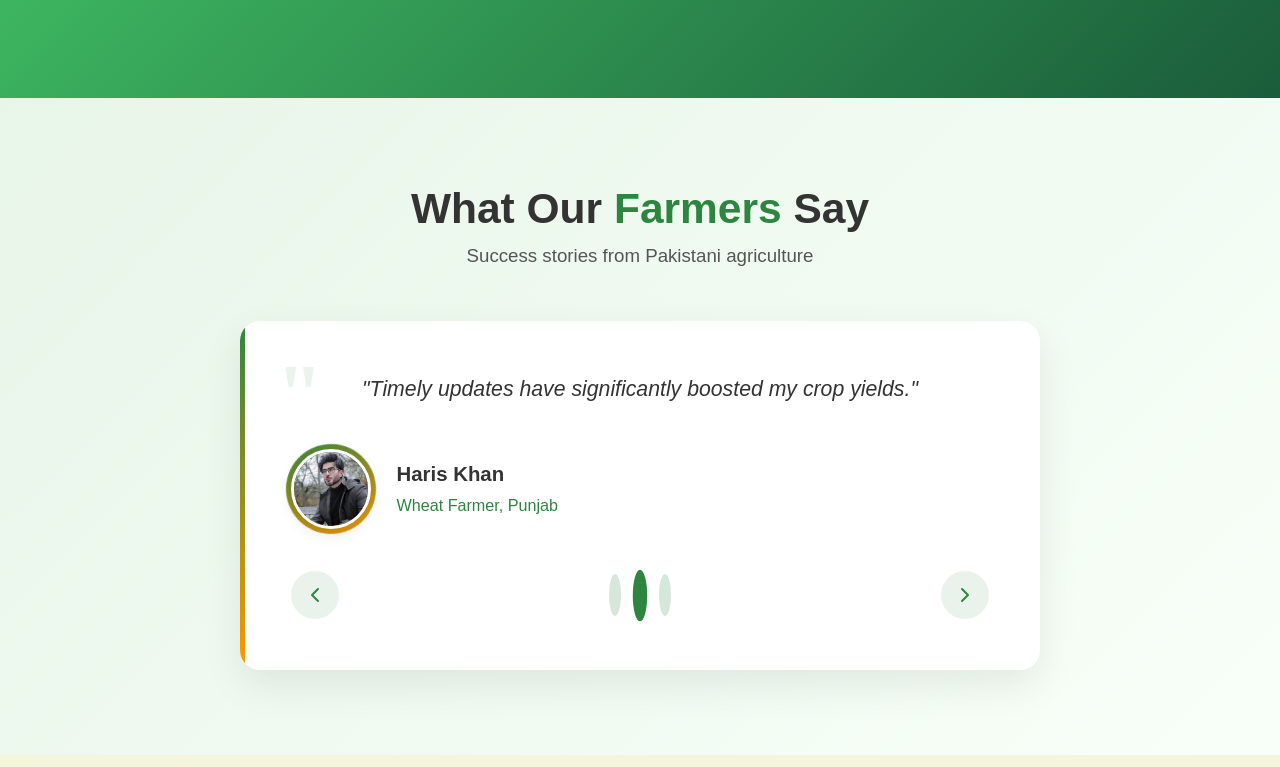
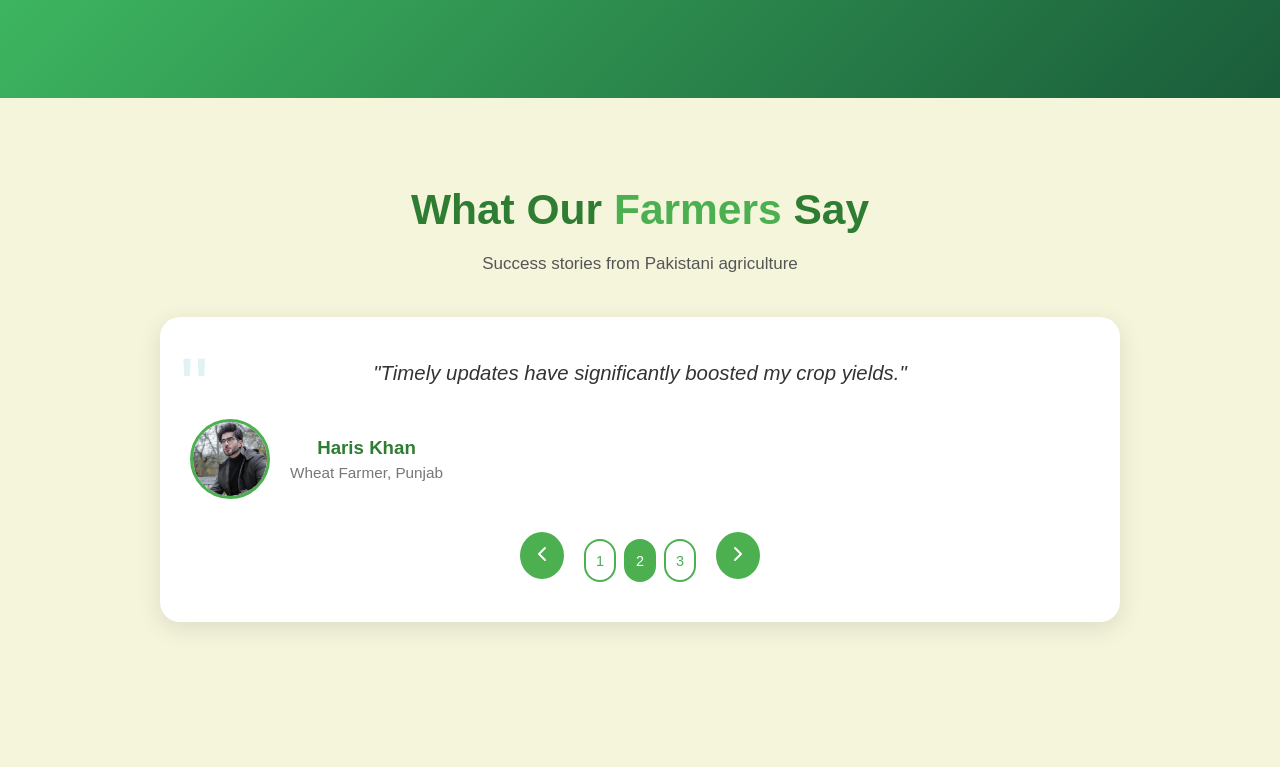
Before and after one commit to awais37402/Barak, a React (Create React App) app: page / in a window 1280 px wide. Shown: the part 2787-3554 px from the top of the page. Built offline with nearby package versions, Linux system fonts and the light colour scheme.

Commit message:
Add files via upload

```diff
--- a/src/components/Testimonials.css
+++ b/src/components/Testimonials.css
@@ -1,131 +1,89 @@
-/* Testimonials.css */
-:root {
-    --primary-color: #2e8540;
-    --primary-light: #e8f5e9;
-    --secondary-color: #ff9800;
-    --text-dark: #333;
-    --text-medium: #555;
-    --text-light: #777;
-    --white: #ffffff;
-    --gray-light: #f5f5f5;
-    --transition: all 0.4s cubic-bezier(0.175, 0.885, 0.32, 1.1);
+/* Reset & Base */
+* {
+  margin: 0;
+  padding: 0;
+  box-sizing: border-box;
 }
 
 .testimonial-section {
-    padding: 5rem 1rem;
-    background: linear-gradient(135deg, var(--primary-light) 0%, #f8fff8 100%);
+  background-color: #f5f5dc; /* Soft beige for agriculture feel */
+  padding: 80px 20px;
   font-family: 'Poppins', sans-serif;
-    position: relative;
-    overflow: hidden;
-  }
-
-  .testimonial-container {
-    max-width: 1200px;
-    margin: 0 auto;
-    position: relative;
 }
 
 .section-header {
   text-align: center;
-    margin-bottom: 3rem;
+  margin-bottom: 40px;
 }
 
 .testimonial-title {
   font-size: 2.5rem;
-    font-weight: 700;
-    color: var(--text-dark);
-    margin-bottom: 0.5rem;
-    line-height: 1.2;
-    position: relative;
-    display: inline-block;
+  color: #2e7d32;
+  margin-bottom: 10px;
 }
 
-  .testimonial-title .highlight {
-    color: var(--primary-color);
-    position: relative;
-  }
-
-  .testimonial-title .highlight::after {
-    content: '';
-    position: absolute;
-    bottom: 5px;
-    left: 0;
-    width: 100%;
-    height: 8px;
-    background-color: rgba(46, 133, 64, 0.2);
-    z-index: -1;
-    border-radius: 4px;
+.highlight {
+  color: #4caf50;
 }
 
 .testimonial-subtitle {
-    color: var(--text-medium);
-    font-size: 1.1rem;
-    max-width: 600px;
+  font-size: 1rem;
+  color: #555;
+}
+
+/* Testimonial Container */
+.testimonial-container {
+  max-width: 960px;
   margin: 0 auto;
 }
 
 .testimonial-box {
-    background: var(--white);
+  position: relative;
+  background-color: #ffffff;
   border-radius: 20px;
-    box-shadow: 0 15px 40px rgba(0, 0, 0, 0.08);
-    padding: 3rem;
-    max-width: 800px;
-    margin: 0 auto;
-    transition: var(--transition);
-    position: relative;
+  padding: 40px 30px;
+  box-shadow: 0 6px 24px rgba(0, 0, 0, 0.1);
   overflow: hidden;
+  transition: all 0.5s ease-in-out;
+  animation: slideIn 0.5s ease-in-out;
 }
 
-  .testimonial-box::before {
-    content: '';
-    position: absolute;
-    top: 0;
-    left: 0;
-    width: 5px;
-    height: 100%;
-    background: linear-gradient(to bottom, var(--primary-color), var(--secondary-color));
+.fade {
+  opacity: 0.5;
+  pointer-events: none;
 }
 
-  .testimonial-box.fade {
-    animation: fadeIn 0.5s ease-in-out;
-  }
-
-  @keyframes fadeIn {
-    0% { opacity: 0; transform: translateY(10px); }
-    100% { opacity: 1; transform: translateY(0); }
-  }
-
+/* Quote */
 .quote-container {
   position: relative;
-    margin-bottom: 2.5rem;
+  margin-bottom: 30px;
 }
 
 .quote-icon {
+  font-size: 80px;
+  color: #e0f2f1;
   position: absolute;
-    top: -20px;
-    left: -15px;
-    font-size: 5rem;
-    color: rgba(46, 133, 64, 0.1);
-    font-family: serif;
-    font-weight: bold;
-    line-height: 1;
+  top: -30px;
+  left: -10px;
   z-index: 0;
 }
 
 .quote {
-    font-size: 1.25rem;
-    color: var(--text-dark);
+  font-size: 1.2rem;
+  font-style: italic;
   line-height: 1.6;
   position: relative;
   z-index: 1;
-    font-style: italic;
+  color: #333;
 }
 
+/* Client Info */
 .client-info {
   display: flex;
   align-items: center;
-    gap: 1.5rem;
-    margin-top: 2rem;
+  gap: 20px;
+  margin-top: 20px;
+  flex-wrap: wrap;
 }
 
 .client-image-container {
@@ -137,150 +95,108 @@
 .client-img {
   width: 100%;
   height: 100%;
+  object-fit: cover;
   border-radius: 50%;
-    object-fit: cover;
-    position: relative;
-    z-index: 2;
-    border: 3px solid var(--white);
-    box-shadow: 0 5px 15px rgba(0, 0, 0, 0.1);
-    transition: var(--transition);
-  }
-
-  .image-border {
-    position: absolute;
-    top: -5px;
-    left: -5px;
-    right: -5px;
-    bottom: -5px;
-    border-radius: 50%;
-    background: linear-gradient(135deg, var(--primary-color), var(--secondary-color));
-    z-index: 1;
-    animation: rotate 6s linear infinite;
-  }
-
-  @keyframes rotate {
-    0% { transform: rotate(0deg); }
-    100% { transform: rotate(360deg); }
-  }
-
-  .client-details {
-    text-align: left;
+  border: 3px solid #4caf50;
 }
 
 .client-name {
-    font-size: 1.2rem;
+  font-size: 1.1rem;
   font-weight: 600;
-    color: var(--text-dark);
-    margin-bottom: 0.2rem;
+  color: #2e7d32;
 }
 
 .client-role {
-    font-size: 0.95rem;
-    color: var(--primary-color);
-    font-weight: 500;
+  font-size: 0.9rem;
+  color: #777;
 }
 
+/* Navigation Controls */
 .nav-controls {
   display: flex;
-    justify-content: space-between;
   align-items: center;
-    margin-top: 2.5rem;
+  justify-content: center;
+  margin-top: 30px;
+  gap: 20px;
 }
 
 .nav-button {
-    background: none;
+  background-color: #4caf50;
   border: none;
-    color: var(--primary-color);
-    width: 48px;
-    height: 48px;
+  padding: 10px;
   border-radius: 50%;
-    display: flex;
-    align-items: center;
-    justify-content: center;
+  color: white;
   cursor: pointer;
-    transition: var(--transition);
-    background-color: rgba(46, 133, 64, 0.1);
+  transition: background-color 0.3s ease;
 }
 
 .nav-button:hover {
-    background-color: rgba(46, 133, 64, 0.2);
-    transform: scale(1.1);
-  }
-
-  .nav-button svg {
-    width: 24px;
-    height: 24px;
+  background-color: #2e7d32;
 }
 
 .indicators {
   display: flex;
-    gap: 0.75rem;
+  gap: 8px;
+  justify-content: center;
+  margin-top: 10px;
+  flex-wrap: wrap;
 }
 
-  .indicator {
-    width: 12px;
-    height: 12px;
-    border-radius: 50%;
-    background-color: rgba(46, 133, 64, 0.2);
-    border: none;
+.indicator-tag {
+  background-color: transparent;
+  border: 2px solid #4caf50;
+  color: #4caf50;
+  padding: 4px 10px;
+  border-radius: 20px;
+  font-size: 0.85rem;
   cursor: pointer;
-    transition: var(--transition);
-    padding: 0;
+  transition: all 0.3s ease;
+  font-weight: 500;
 }
 
-  .indicator.active {
-    background-color: var(--primary-color);
-    transform: scale(1.2);
+.indicator-tag:hover {
+  background-color: #4caf50;
+  color: #fff;
 }
 
-  .indicator:hover:not(.active) {
-    background-color: rgba(46, 133, 64, 0.4);
+.indicator-tag.active {
+  background-color: #4caf50;
+  color: white;
 }
 
-  /* Responsive Styles */
+/* Slide In Animation */
+@keyframes slideIn {
+  from {
+    transform: translateX(50px);
+    opacity: 0;
+  }
+  to {
+    transform: translateX(0);
+    opacity: 1;
+  }
+}
+
+/* Responsive Design */
 @media (max-width: 768px) {
-    .testimonial-section {
-      padding: 3rem 1rem;
+  .testimonial-box {
+    padding: 30px 20px;
   }
 
   .testimonial-title {
     font-size: 2rem;
   }
 
-    .testimonial-box {
-      padding: 2rem 1.5rem;
-    }
-
   .quote {
-      font-size: 1.1rem;
+    font-size: 1rem;
   }
 
   .client-info {
     flex-direction: column;
-      text-align: center;
-    }
-
-    .client-details {
-      text-align: center;
-    }
-  }
-
-  @media (max-width: 480px) {
-    .testimonial-title {
-      font-size: 1.75rem;
-    }
-
-    .testimonial-subtitle {
-      font-size: 1rem;
+    align-items: flex-start;
   }
 
   .nav-controls {
     flex-direction: column;
-      gap: 1rem;
-    }
-
-    .indicators {
-      order: -1;
-      margin-bottom: 1rem;
+    gap: 12px;
   }
 }
--- a/src/components/Testimonials.js
+++ b/src/components/Testimonials.js
@@ -103,13 +103,15 @@ const Testimonials = () => {
             </button>
 
             <div className="indicators">
-              {testimonials.map((_, index) => (
+              {testimonials.map((testimonial, index) => (
                 <button
                   key={index}
-                  className={`indicator ${index === currentIndex ? 'active' : ''}`}
+                  className={`indicator-tag ${index === currentIndex ? 'active' : ''}`}
                   onClick={() => goToTestimonial(index)}
-                  aria-label={`Go to testimonial ${index + 1}`}
-                />
+                  aria-label={`Testimonial from ${testimonial.name}`}
+                >
+                  {index + 1}
+                </button>
               ))}
             </div>
 
```
Lines whose indentation alone changed are shown as unchanged.
